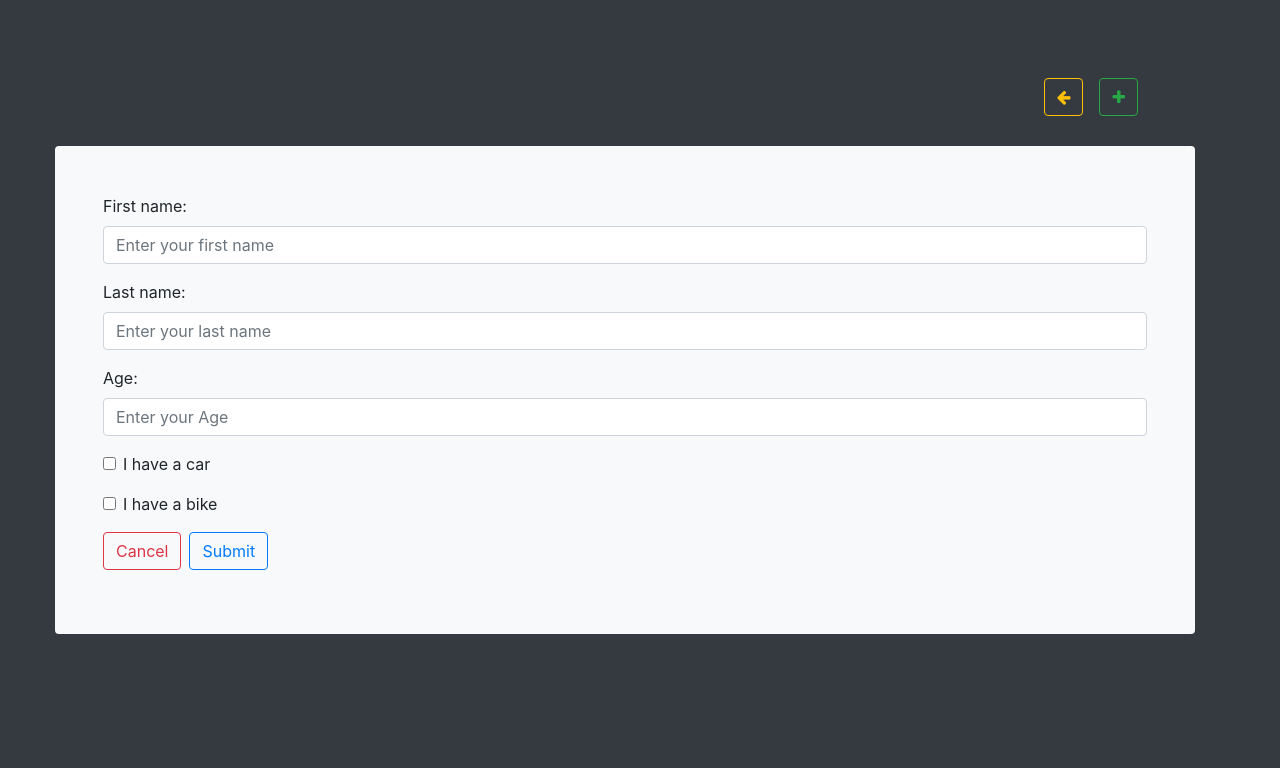
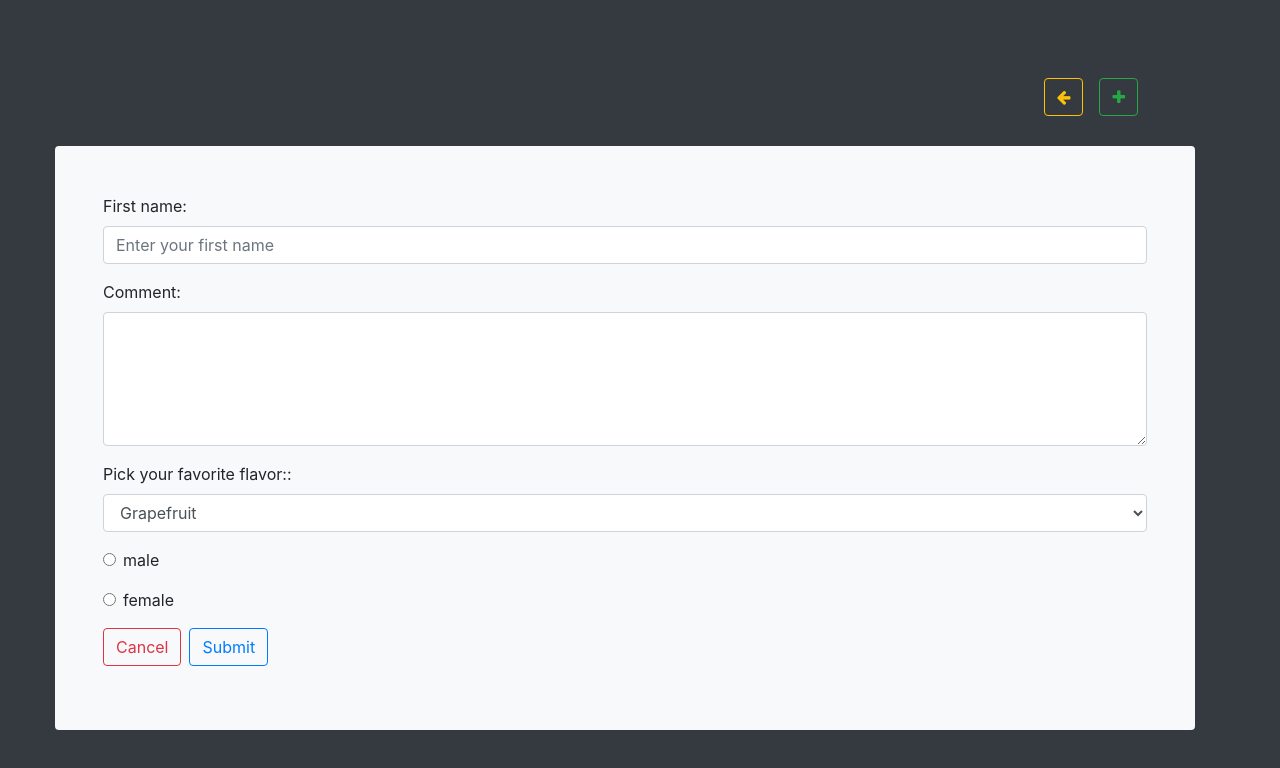
Before and after one commit to Mohammad-73/form-builder, a React (Create React App) app: page / in a window 1280 px wide. Both pictures are taken after a click on the element 624 px from the left and 259 px from the top of the page. Shown: the top 768 px of the page. Built offline with nearby package versions, Linux system fonts and the light colour scheme.

Commit message:
handle form values with state

```diff
--- a/src/App.js
+++ b/src/App.js
@@ -18,29 +18,31 @@ const inputValues = [
     placeholder: "Enter your first name",
   },
   {
-    type: "text",
-    label: "Last name:",
-    id: uuid(),
-    name: "lName",
-    placeholder: "Enter your last name",
-  },
-  {
-    type: "number",
-    label: "Age:",
-    id: uuid(),
-    name: "age",
-    placeholder: "Enter your Age",
-  },
-  {
-    type: "checkbox",
-    label: "I have a car",
-    id: "",
+    type: "textarea",
+    name: "comment",
+    label: "Comment:",
+    id: "textarea",
     placeholder: "",
   },
   {
-    type: "checkbox",
-    label: "I have a bike",
+    type: "select",
+    name: "flavorSelect",
+    label: "Pick your favorite flavor::",
+    id: "select",
+    option: ["Grapefruit", "Lime", "Coconut", "Mango"],
+  },
+  {
+    type: "radio",
+    label: "male",
     id: "",
+    name: "gender",
+    placeholder: "",
+  },
+  {
+    type: "radio",
+    label: "female",
+    id: "",
+    name: "gender",
     placeholder: "",
   },
   {
--- a/src/component/FormBuilder.jsx
+++ b/src/component/FormBuilder.jsx
@@ -15,7 +15,7 @@ export default function FormBuilder(props) {
   const { inputs } = props;
 
   const handleValue = (obj) => {
-    // console.log(obj);
+    console.log(obj);
   };
 
   return (
@@ -33,6 +33,7 @@ export default function FormBuilder(props) {
           case "time":
           case "url":
           case "week":
+          case "month":
             return (
               <TypeText
                 key={uuid()}
@@ -41,10 +42,22 @@ export default function FormBuilder(props) {
               />
             );
           case "color":
-            return <TypeColor key={uuid()} item={item} />;
+            return (
+              <TypeColor
+                key={uuid()}
+                item={item}
+                handleValue={(obj) => handleValue(obj)}
+              />
+            );
           case "checkbox":
           case "radio":
-            return <TypeCheck key={uuid()} item={item} />;
+            return (
+              <TypeCheck
+                key={uuid()}
+                item={item}
+                handleValue={(obj) => handleValue(obj)}
+              />
+            );
           case "submit":
           case "reset":
           case "button":
@@ -52,15 +65,45 @@ export default function FormBuilder(props) {
           case "image":
             return <TypeImage key={uuid()} item={item} />;
           case "range":
-            return <TypeRange key={uuid()} item={item} />;
+            return (
+              <TypeRange
+                key={uuid()}
+                item={item}
+                handleValue={(obj) => handleValue(obj)}
+              />
+            );
           case "search":
-            return <TypeSearch key={uuid()} item={item} />;
+            return (
+              <TypeSearch
+                key={uuid()}
+                item={item}
+                handleValue={(obj) => handleValue(obj)}
+              />
+            );
           case "tel":
-            return <TypeTel key={uuid()} item={item} />;
+            return (
+              <TypeTel
+                key={uuid()}
+                item={item}
+                handleValue={(obj) => handleValue(obj)}
+              />
+            );
           case "textarea":
-            return <Textarea key={uuid()} item={item} />;
+            return (
+              <Textarea
+                key={uuid()}
+                item={item}
+                handleValue={(obj) => handleValue(obj)}
+              />
+            );
           case "select":
-            return <Select key={uuid()} item={item} />;
+            return (
+              <Select
+                key={uuid()}
+                item={item}
+                handleValue={(obj) => handleValue(obj)}
+              />
+            );
           default:
             return <></>;
         }
--- a/src/component/NewInputModal.jsx
+++ b/src/component/NewInputModal.jsx
@@ -1,12 +1,47 @@
 import React, { useState } from "react";
+import { v4 as uuid } from "uuid";
 
+const inputTypesArr = [
+  "text",
+  "button",
+  "checkbox",
+  "color",
+  "date",
+  "datetime-local",
+  "email",
+  "file",
+  "hidden",
+  "image",
+  "month",
+  "number",
+  "password",
+  "radio",
+  "range",
+  "reset",
+  "search",
+  "submit",
+  "tel",
+  "time",
+  "url",
+  "textarea",
+  "select",
+];
 export default function NewInputModal(props) {
   const { dispatchInputs } = props;
+
+  const [closeOnOk, setCloseOnOk] = useState(false);
+  const [selectType, setSelectType] = useState("text");
   const [formState, setFormState] = useState({
-    type: "",
     label: "",
     placeholder: "",
     name: "",
+    maxlength: "",
+    min: "",
+    max: "",
+    pattern: "",
+    step: "",
+    width: "",
+    height: "",
   });
 
   const handleChange = (evt) => {
@@ -17,15 +52,28 @@ export default function NewInputModal(props) {
   };
 
   const handleAdd = () => {
+    if (formState.name) {
       setFormState({ type: "", label: "", placeholder: "", name: "" });
       dispatchInputs({
         type: "add",
         payload: {
-        type: formState.type,
+          type: selectType,
           label: formState.label,
           placeholder: formState.placeholder,
+          name: formState.name,
+          maxlength: formState.maxlength,
+          min: formState.min,
+          max: formState.max,
+          pattern: formState.pattern,
+          step: formState.step,
+          width: formState.width,
+          height: formState.height,
         },
       });
+      setCloseOnOk(true);
+    } else {
+      alert("please insert a name");
+    }
   };
   return (
     <div id="myModal" className="modal fade" role="dialog">
@@ -35,19 +83,26 @@ export default function NewInputModal(props) {
             <h4 className="modal-title">Input your attributes</h4>
           </div>
           <div className="modal-body">
-            <form className="form-inline">
-              <div className="input-group mb-2 mr-2 input-group-sm">
-                <div className="input-group-prepend">
-                  <span className="input-group-text">Type</span>
+            <form>
+              <div className="form-group">
+                <label htmlFor="selectType">Select input type:</label>
+                <select
+                  style={{ width: "100%", display: "block" }}
+                  className="form-control"
+                  id="selectType"
+                  name="selectInputType"
+                  value={selectType}
+                  onChange={(evt) => setSelectType(evt.target.value)}
+                >
+                  {inputTypesArr.map((opt) => (
+                    <option key={uuid()} value={opt}>
+                      {opt}
+                    </option>
+                  ))}
+                </select>
               </div>
-                <input
-                  value={formState.type}
-                  onChange={handleChange}
-                  type="text"
-                  name="type"
-                  className="form-control"
-                />
-              </div>
+              <hr />
+              <div className="form-inline">
                 <div className="input-group mb-2 mr-2 input-group-sm">
                   <div className="input-group-prepend">
                     <span className="input-group-text">Label</span>
@@ -74,7 +129,7 @@ export default function NewInputModal(props) {
                 </div>
                 <div className="input-group mb-2 mr-2 input-group-sm">
                   <div className="input-group-prepend">
-                  <span className="input-group-text">unique name</span>
+                    <span className="input-group-text">Unique name</span>
                   </div>
                   <input
                     value={formState.name}
@@ -82,7 +137,94 @@ export default function NewInputModal(props) {
                     type="text"
                     name="name"
                     className="form-control"
+                    required
                   />
+                </div>
+                <div className="input-group mb-2 mr-2 input-group-sm">
+                  <div className="input-group-prepend">
+                    <span className="input-group-text">Pattern</span>
+                  </div>
+                  <input
+                    value={formState.pattern}
+                    onChange={handleChange}
+                    type="text"
+                    name="pattern"
+                    className="form-control"
+                  />
+                </div>
+                <div className="input-group mb-2 mr-2 input-group-sm">
+                  <div className="input-group-prepend">
+                    <span className="input-group-text">Maxlength</span>
+                  </div>
+                  <input
+                    value={formState.maxlength}
+                    onChange={handleChange}
+                    type="number"
+                    name="maxlength"
+                    className="form-control"
+                  />
+                </div>
+                <div className="input-group mb-2 mr-2 input-group-sm">
+                  <div className="input-group-prepend">
+                    <span className="input-group-text">Min</span>
+                  </div>
+                  <input
+                    value={formState.min}
+                    onChange={handleChange}
+                    type="number"
+                    name="min"
+                    className="form-control"
+                  />
+                </div>
+                <div className="input-group mb-2 mr-2 input-group-sm">
+                  <div className="input-group-prepend">
+                    <span className="input-group-text">Max</span>
+                  </div>
+                  <input
+                    value={formState.max}
+                    onChange={handleChange}
+                    type="number"
+                    name="max"
+                    className="form-control"
+                  />
+                </div>
+
+                <div className="input-group mb-2 mr-2 input-group-sm">
+                  <div className="input-group-prepend">
+                    <span className="input-group-text">Step</span>
+                  </div>
+                  <input
+                    value={formState.step}
+                    onChange={handleChange}
+                    type="number"
+                    name="step"
+                    className="form-control"
+                  />
+                </div>
+                <div className="input-group mb-2 mr-2 input-group-sm">
+                  <div className="input-group-prepend">
+                    <span className="input-group-text">Width</span>
+                  </div>
+                  <input
+                    value={formState.width}
+                    onChange={handleChange}
+                    type="number"
+                    name="width"
+                    className="form-control"
+                  />
+                </div>
+                <div className="input-group mb-2 mr-2 input-group-sm">
+                  <div className="input-group-prepend">
+                    <span className="input-group-text">Height</span>
+                  </div>
+                  <input
+                    value={formState.height}
+                    onChange={handleChange}
+                    type="number"
+                    name="height"
+                    className="form-control"
+                  />
+                </div>
               </div>
             </form>
           </div>
@@ -95,10 +237,10 @@ export default function NewInputModal(props) {
               Close
             </button>
             <button
-              onClick={handleAdd}
+              onClick={(evt) => handleAdd(evt)}
               type="button"
               className="btn btn-success"
-              data-dismiss="modal"
+              data-dismiss={closeOnOk ? "modal" : ""}
             >
               Ok
             </button>
--- a/src/component/inputTypesComponent/Select.jsx
+++ b/src/component/inputTypesComponent/Select.jsx
@@ -1,13 +1,36 @@
-import React from "react";
+import React, { useState, useEffect } from "react";
+import { v4 as uuid } from "uuid";
 
 export default function Select(props) {
-  const { item } = props;
+  const { item, handleValue } = props;
+
+  const [selectVal, setSelectVal] = useState("Grapefruit");
+
+  useEffect(() => {
+    let obj = {
+      type: item.type,
+      label: item.label,
+      id: item.id,
+      name: item.name,
+      value: selectVal,
+    };
+    handleValue(obj);
+  }, [selectVal]);
+
   return (
     <div className="form-group">
-      <label for={item.id}>{item.label}</label>
-      <select className="form-control" id={item.id}>
+      <label htmlFor={item.id}>{item.label}</label>
+      <select
+        className="form-control"
+        id={item.id}
+        name={item.name}
+        value={selectVal}
+        onChange={(evt) => setSelectVal(evt.target.value)}
+      >
         {item.option.map((opt) => (
-          <option>{opt}</option>
+          <option key={uuid()} value={opt}>
+            {opt}
+          </option>
         ))}
       </select>
     </div>
--- a/src/component/inputTypesComponent/Textarea.jsx
+++ b/src/component/inputTypesComponent/Textarea.jsx
@@ -1,11 +1,33 @@
-import React from "react";
+import React, { useState, useEffect } from "react";
 
 export default function Textarea(props) {
-  const { item } = props;
+  const { item, handleValue } = props;
+
+  const [textareaVal, setTextareaVal] = useState("");
+
+  useEffect(() => {
+    let obj = {
+      type: item.type,
+      label: item.label,
+      id: item.id,
+      name: item.name,
+      value: textareaVal,
+    };
+    handleValue(obj);
+  }, [textareaVal]);
+
   return (
-    <div class="form-group">
+    <div className="form-group">
       <label htmlFor="comment">{item.label}</label>
-      <textarea className="form-control" rows="5" id={item.id}></textarea>
+      <textarea
+        className="form-control"
+        rows="5"
+        id={item.id}
+        name={item.name}
+        placeholder={item.placeholder}
+        value={textareaVal}
+        onChange={(evt) => setTextareaVal(evt.target.value)}
+      ></textarea>
     </div>
   );
 }
--- a/src/component/inputTypesComponent/TypeCheck.jsx
+++ b/src/component/inputTypesComponent/TypeCheck.jsx
@@ -1,11 +1,30 @@
-import React from "react";
+import React, { useState, useEffect } from "react";
 
 export default function TypeCheck(props) {
-  const { item } = props;
+  const { item, handleValue } = props;
+
+  const [checkVal, setCheckVal] = useState(false);
+
+  useEffect(() => {
+    let obj = {
+      type: item.type,
+      checked: checkVal,
+      name: item.name,
+      label: item.label,
+    };
+    handleValue(obj);
+  }, [checkVal]);
+
   return (
     <div className="form-group form-check">
       <label className="form-check-label">
-        <input className="form-check-input" type={item.type} name={item.name} />{" "}
+        <input
+          className="form-check-input"
+          type={item.type}
+          name={item.name}
+          checked={checkVal}
+          onChange={() => setCheckVal(!checkVal)}
+        />{" "}
         {item.label}
       </label>
     </div>
--- a/src/component/inputTypesComponent/TypeColor.jsx
+++ b/src/component/inputTypesComponent/TypeColor.jsx
@@ -1,20 +1,36 @@
-import React from "react";
+import React, { useState, useEffect } from "react";
 
 export default function TypeColor(props) {
-  const { item } = props;
+  const { item, handleValue } = props;
+
+  const [colorVal, setColorVal] = useState("#563d7c");
+
+  useEffect(() => {
+    let obj = {
+      type: item.type,
+      label: item.label,
+      id: item.id,
+      title: item.title,
+      name: item.name,
+      value: colorVal,
+    };
+    handleValue(obj);
+  }, [colorVal]);
+
   return (
     <div className="form-group">
-      <label htmlFor={item.id} class="form-label">
+      <label htmlFor={item.id} className="form-label">
         {item.label}
       </label>
       <input
         style={{ width: "70px" }}
         type={item.type}
-        class="form-control form-control-color"
+        className="form-control form-control-color"
         id={item.id}
-        value="#563d7c"
-        title="Choose your color"
+        title={item.title}
         name={item.name}
+        value={colorVal}
+        onChange={(evt) => setColorVal(evt.target.value)}
       ></input>
     </div>
   );
--- a/src/component/inputTypesComponent/TypeRange.jsx
+++ b/src/component/inputTypesComponent/TypeRange.jsx
@@ -1,13 +1,34 @@
-import React from "react";
+import React, { useState, useEffect } from "react";
 
 export default function TypeRange(props) {
-  const { item } = props;
+  const { item, handleValue } = props;
+
+  const [rangeVal, setRangeVal] = useState("");
+
+  useEffect(() => {
+    let obj = {
+      type: item.type,
+      label: item.label,
+      id: item.id,
+      name: item.name,
+      value: rangeVal,
+    };
+    handleValue(obj);
+  }, [rangeVal]);
+
   return (
     <div className="form-group">
       <label className="form-label" htmlFor={item.id}>
         {item.label}
       </label>
-      <input type={item.type} className="form-control-range" id={item.id} />
+      <input
+        type={item.type}
+        name={item.name}
+        className="form-control-range"
+        id={item.id}
+        value={rangeVal}
+        onChange={(evt) => setRangeVal(evt.target.value)}
+      />
     </div>
   );
 }
--- a/src/component/inputTypesComponent/TypeSearch.jsx
+++ b/src/component/inputTypesComponent/TypeSearch.jsx
@@ -1,14 +1,35 @@
-import React from "react";
+import React, { useState, useEffect } from "react";
 
 export default function TypeSearch(props) {
-  const { item } = props;
+  const { item, handleValue } = props;
+
+  const [searchVal, setSearchVal] = useState("");
+
+  useEffect(() => {
+    let obj = {
+      type: item.type,
+      label: item.label,
+      id: item.id,
+      name: item.name,
+      value: searchVal,
+    };
+    handleValue(obj);
+  }, [searchVal]);
+
   return (
-    <div className="input-group my-3">
+    <div className="form-group">
+      <label className="form-label" htmlFor={item.id}>
+        {item.label}
+      </label>
+      <div className="input-group ">
         <input
           type={item.type}
+          id={item.id}
           className="form-control"
           placeholder={item.type}
           name={item.name}
+          value={searchVal}
+          onChange={(evt) => setSearchVal(evt.target.value)}
         />
         <div className="input-group-append">
           <button className="btn btn-success" type="submit">
@@ -16,5 +37,6 @@ export default function TypeSearch(props) {
           </button>
         </div>
       </div>
+    </div>
   );
 }
--- a/src/component/inputTypesComponent/TypeTel.jsx
+++ b/src/component/inputTypesComponent/TypeTel.jsx
@@ -1,7 +1,21 @@
-import React from "react";
+import React, { useState, useEffect } from "react";
 
 export default function TypeTel(props) {
-  const { item } = props;
+  const { item, handleValue } = props;
+
+  const [telVal, setTelVal] = useState("");
+
+  useEffect(() => {
+    let obj = {
+      type: item.type,
+      label: item.label,
+      id: item.id,
+      name: item.name,
+      value: telVal,
+    };
+    handleValue(obj);
+  }, [telVal]);
+
   return (
     <div className="input-group my-3">
       <label className="form-label mb-2" htmlFor={item.id}>
@@ -12,6 +26,8 @@ export default function TypeTel(props) {
           className="form-control mt-2"
           placeholder={item.placeholder}
           name={item.name}
+          value={telVal}
+          onChange={(evt) => setTelVal(evt.target.value)}
         />
       </label>
     </div>
--- a/src/component/inputTypesComponent/TypeText.jsx
+++ b/src/component/inputTypesComponent/TypeText.jsx
@@ -3,19 +3,19 @@ import React, { useState, useEffect } from "react";
 export default function TypeText(props) {
   const { item, handleValue } = props;
 
-  const [val, setVal] = useState();
+  const [textVal, setTextVal] = useState("");
 
   useEffect(() => {
     let obj = {
       type: item.type,
       id: item.id,
-      value: val,
+      value: textVal,
       name: item.name,
       placeholde: item.placeholder,
       label: item.label,
     };
     handleValue(obj);
-  }, [val]);
+  }, [textVal]);
 
   return (
     <div className="form-group">
@@ -28,11 +28,10 @@ export default function TypeText(props) {
         placeholder={item.placeholder}
         id={item.id}
         name={item.name}
-        value={val}
-        onChange={(e) => setVal(e.target.value)}
+        value={textVal}
+        onChange={(e) => setTextVal(e.target.value)}
         required
       />
-      {val}
     </div>
   );
 }
```
Also changed, not shown: inputTypes.txt. Lines whose indentation alone changed are shown as unchanged.
